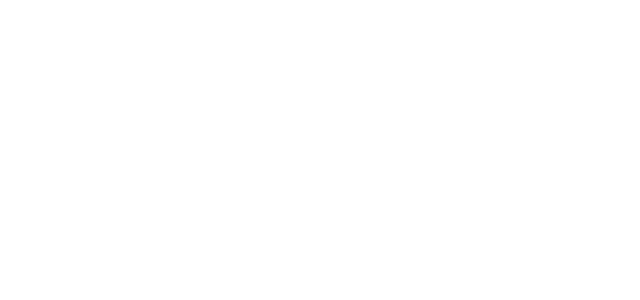
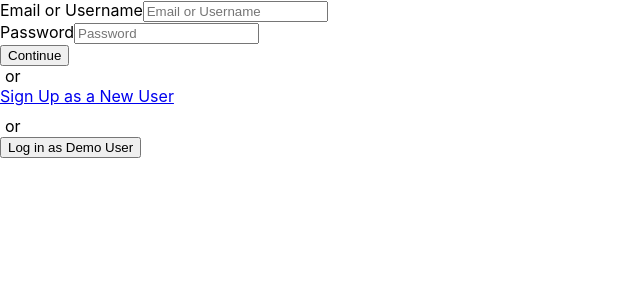
Before and after one commit to jrchew15/word-play-puzzles-2, a React (Create React App) app in the folder word-play-ts/: page /login in a window 1280 px wide. Shown: the top 300 px of the page, without its empty margins (0-640 px from the left). Built offline with nearby package versions, Linux system fonts and the light colour scheme.

Commit message:
login form connected

```diff
--- a/word-play-ts/src/App.tsx
+++ b/word-play-ts/src/App.tsx
@@ -2,6 +2,7 @@
 import { BrowserRouter, Route, Switch } from 'react-router-dom';
 import SplashPage from './components/SplashPage';
 import SignUpForm from './components/SignupTest';
+import LoginForm from './components/LoginForm';
 
 function App() {
   return (
@@ -10,6 +11,9 @@
         <Switch>
           <Route exact path={'/sign-up'}>
             <SignUpForm />
+          </Route>
+          <Route exact path={'/login'}>
+            <LoginForm />
           </Route>
           <Route exact path={'/'}>
             <SplashPage />
--- /dev/null
+++ b/word-play-ts/src/components/LoginForm.tsx
@@ -0,0 +1,90 @@
+import React, { FormEvent, FormEventHandler, SetStateAction, useState, Dispatch, MouseEventHandler, ChangeEventHandler, ChangeEvent } from 'react';
+import { useSelector, useDispatch } from 'react-redux';
+import { Redirect, NavLink } from 'react-router-dom';
+import { user } from '../classes/types';
+import { login } from '../store/user';
+import { appUseSelector, totalState } from "../store";
+
+// import './auth.css'
+
+const LoginForm = () => {
+
+    const theme = 'light' // Will eventually use context
+
+    const [errors, setErrors] = useState<string[]>([]);
+    const [credential, setCredential] = useState<string>(''); // can be username or email
+    const [password, setPassword] = useState<string>('');
+    const user: user = appUseSelector((state: totalState) => state.user)
+    const dispatch = useDispatch();
+
+    const onLogin: FormEventHandler = async (e: FormEvent) => {
+        e.preventDefault();
+        const data = await login(credential, password)(dispatch);
+        if (data) {
+            setErrors(data);
+        }
+    };
+
+    const onDemoLogin: MouseEventHandler<HTMLButtonElement> = async (e) => {
+        e.preventDefault();
+        const data = await login('Demo', 'password')(dispatch);
+        if (data) {
+            setErrors(data);
+        }
+    };
+
+    const updateCredential: ChangeEventHandler<HTMLInputElement> = (e: ChangeEvent<HTMLInputElement>) => {
+        if (e.currentTarget) {
+            setCredential(e.currentTarget.value);
+        }
+    };
+
+    const updatePassword: ChangeEventHandler<HTMLInputElement> = (e: ChangeEvent<HTMLInputElement>) => {
+        if (e.currentTarget) {
+            setPassword(e.currentTarget.value);
+        }
+    };
+
+    if (user.username !== '') {
+        return <Redirect to='/' />;
+    }
+
+    return (
+        <form onSubmit={onLogin} id='login-form' className='auth-form'>
+            <div className='errors-container'>
+                {errors.map((error, ind) => (
+                    <div key={ind}>{error}</div>
+                ))}
+            </div>
+            <div>
+                <label htmlFor='credential' className='required'>Email or Username</label>
+                <input
+                    name='credential'
+                    type='text'
+                    placeholder='Email or Username'
+                    value={credential}
+                    onChange={updateCredential}
+                    required
+                />
+            </div>
+            <div>
+                <label htmlFor='password' className='required'>Password</label>
+                <input
+                    name='password'
+                    type='password'
+                    placeholder='Password'
+                    value={password}
+                    onChange={updatePassword}
+                    required
+                />
+            </div>
+            <button className={'submit-button ' + theme}>Continue</button>
+            <div className={'sep ' + theme}><span style={{ padding: '0 5px' }}>or</span></div>
+            <NavLink to='/sign-up'>Sign Up as a New User</NavLink>
+            <div className={'sep ' + theme} style={{ paddingTop: 10 }}><span style={{ padding: '0 5px' }}>or</span></div>
+            <button type='button' onClick={onDemoLogin} className={'submit-button ' + theme}>Log in as Demo User</button>
+        </form>
+    );
+};
+
+export default LoginForm;
--- a/word-play-ts/src/store/user.ts
+++ b/word-play-ts/src/store/user.ts
@@ -20,7 +20,7 @@
             state.openWordles = openWordles;
         },
         removeUser(state, action: PayloadAction<null>): void {
-            state.user = userPlaceholder
+            state = userPlaceholder
         }
     }
 });
@@ -142,7 +142,6 @@
 
     if (response.ok) {
         const data = await response.json();
-        console.log('after response', data)
         dispatch(setUser(data))
         return null;
     } else if (response.status < 500) {
```
